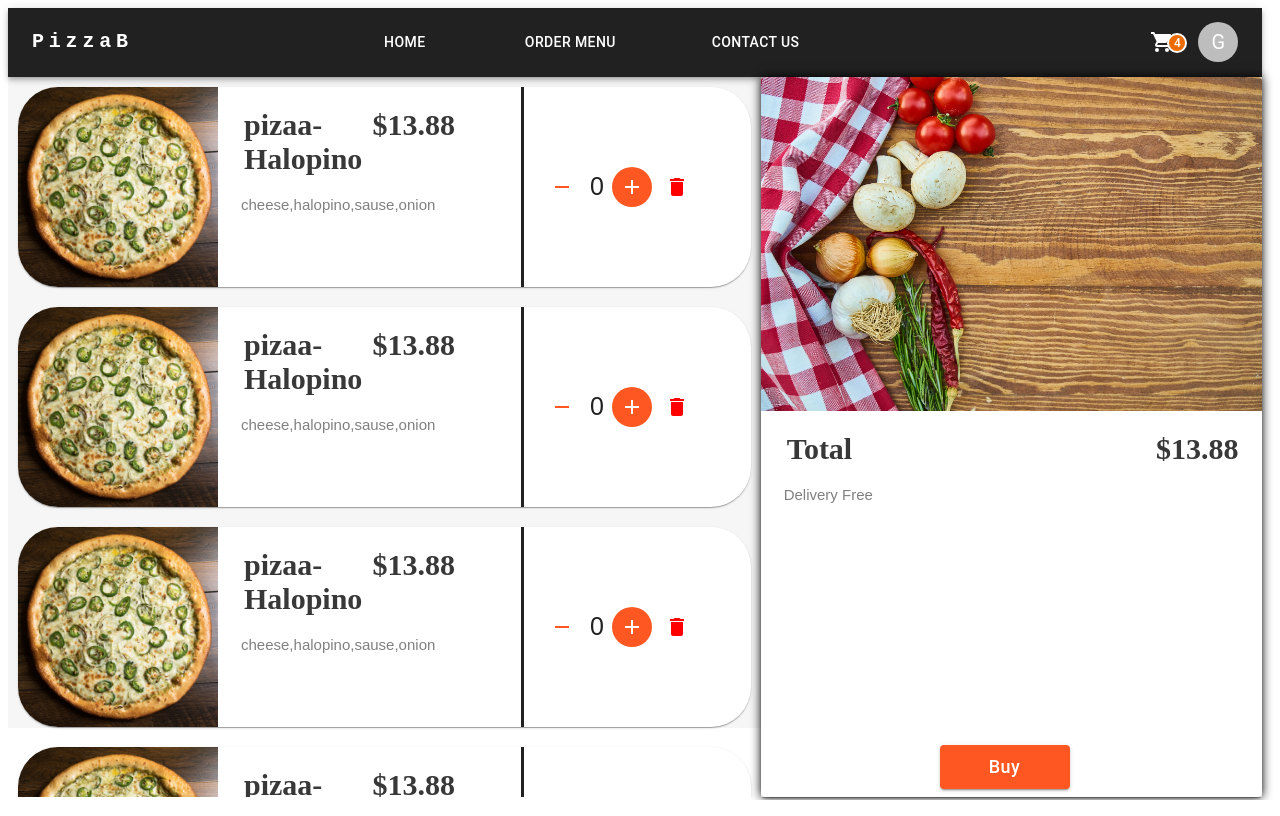
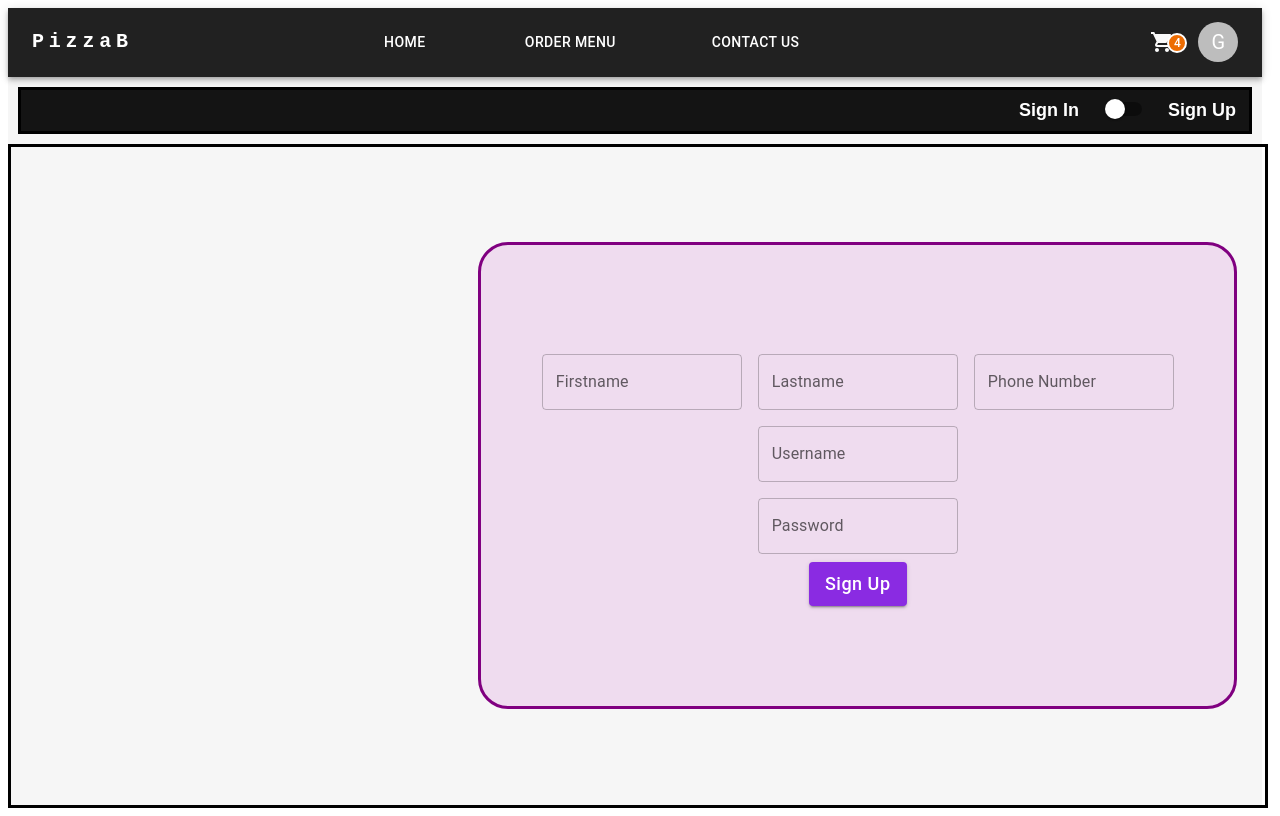
Before and after one commit to borhanimani/STD_Project_FrontEnd, a React (Vite) app in the folder front-end/: page / in a window 1280 px wide. Built offline with nearby package versions, Linux system fonts and the light colour scheme.

Commit message:
adding order page

```diff
--- a/front-end/src/App.jsx
+++ b/front-end/src/App.jsx
@@ -3,9 +3,11 @@ import './App.css'
 import HomePage from './pages/Home/Home.jsx'
 import MenuPage from './pages/Menu/Menu.jsx'
 import OrderPage from './pages/Order/Order.jsx'
+import SignPage from './pages/Signin-Signup/Sign.jsx'
 
 export default function app() {
     // return <HomePage />
     // return <MenuPage />
-    return <OrderPage />
+    // return <OrderPage />
+    return <SignPage />
 }
--- /dev/null
+++ b/front-end/src/pages/Signin-Signup/Sign.css
@@ -0,0 +1,101 @@
+.sign-page-container {
+    background-color: rgb(246, 246, 246);
+    /* background-image: url('/src/assets/pizza-4968645_1920.jpg'); */
+    background-size: cover;
+    display: flex;
+    flex-direction: column;
+    width: 98vw;
+    height: 100vh;
+    /* border: solid black; */
+    animation: fadeIn 0.25s;
+}
+
+@keyframes fadeIn {
+    from {
+        opacity: 0;
+    }
+
+    to {
+        opacity: 1;
+    }
+}
+
+.toolbar {
+    display: flex;
+    flex-direction: row;
+    width: 100%;
+}
+
+.sign-choice-toolbars {
+    background-color: rgb(20, 20, 20);
+    display: flex;
+    flex-direction: row;
+    justify-content: flex-end;
+    margin: 10px;
+    border: solid;
+}
+
+.text-box {
+    width: 75px;
+    font-size: 18px;
+    text-align: center;
+    font-family: sans-serif;
+    margin: 0px;
+    font-weight: bold;
+    color: rgb(255, 255, 255);
+}
+
+.sign-box {
+    display: flex;
+    flex-direction: row;
+    justify-content: space-around;
+    align-content: center;
+    align-items: center;
+    width: 100%;
+    height: 100%;
+    border: solid;
+}
+
+.sign-in-box {
+    background-color: rgb(252, 240, 235);
+    display: flex;
+    flex-direction: column;
+    align-content: center;
+    align-items: center;
+    justify-content: center;
+    border: solid orangered;
+    border-radius: 30px;
+    width: 30%;
+    height: 70%;
+    margin: 10px;
+
+}
+
+.sign-in-btn {
+    margin-top: 30px !important;
+}
+
+.sign-up{
+    background-color: rgb(239, 220, 239);
+    width:60% ;
+    height: 70%;
+    display: flex;
+    flex-direction: column;
+    justify-content: center;
+    align-content: center;
+    align-items: center;
+    border: solid purple;
+    border-radius: 30px;
+    margin: 10px;
+}
+
+.sign-up-btn{
+    background-color: blueviolet !important;
+}
+
+
+.sp-info-box {
+    display: flex;
+    flex-direction: row;
+    flex-wrap: wrap;
+}
--- /dev/null
+++ b/front-end/src/pages/Signin-Signup/Sign.jsx
@@ -0,0 +1,42 @@
+import './Sign.css'
+import { useState } from 'react'
+import { MyToolbar } from '/src/tools/Toolbar.jsx'
+import { BasicSwitches } from '/src/tools/Switch'
+import { FillColorBtn } from '../../tools/Button'
+import { SimpleTextField, PasswordTextField, NumberTextField } from '/src/tools/TextField'
+
+export default function SignPage() {
+
+    const [isSignin, setIsSignin] = useState('hidden')
+
+    function chagneVisibility() {
+        (isSignin === 'visible') ? setIsSignin('hidden') : setIsSignin('visible')
+        console.log(isSignin);
+    }
+
+    return <div className="sign-page-container">
+        <div className="toolbar"><MyToolbar /></div>
+        <div className='sign-choice-toolbars'>
+            <div className='text-box'>Sign In</div>
+            <BasicSwitches changed={chagneVisibility} />
+            <div className='text-box'>Sign Up</div>
+        </div>
+        <div className="sign-box">
+            <div className='sign-in-box ' style={{ visibility: isSignin }}>
+                <SimpleTextField label={'Username'} />
+                <PasswordTextField />
+                <FillColorBtn textValue={"Sign In"} clsName={'sign-in-btn'} />
+            </div>
+            <div className='sign-up'>
+                <div className='sp-info-box'>
+                    <SimpleTextField label={'Firstname'} />
+                    <SimpleTextField label={'Lastname'} />
+                    <NumberTextField />
+                </div>
+                <SimpleTextField label={'Username'} />
+                <PasswordTextField />
+                <FillColorBtn textValue={"Sign Up"} clsName={'sign-up-btn'} />
+            </div>
+        </div>
+    </div>
+}
--- /dev/null
+++ b/front-end/src/tools/Switch.jsx
@@ -0,0 +1,11 @@
+import * as React from 'react';
+import Switch from '@mui/material/Switch';
+
+const label = { inputProps: { 'aria-label': 'Switch demo' } };
+
+
+export function BasicSwitches({changed}) {
+    return (
+        <Switch {...label} color='warning' sx={{display:'flex',flexDirection:'row',justifyContent:'center'}} onChange={changed}/>
+    );
+  }
--- a/front-end/src/tools/TextField.jsx
+++ b/front-end/src/tools/TextField.jsx
@@ -24,3 +24,60 @@ export function MyTextAria() {
         </Box>
     );
 }
+
+export function SimpleTextField({label}) {
+    return (
+        <Box
+            component="form"
+            sx={{
+                '& .MuiTextField-root': { m: 1, width: '25ch' },
+            }}
+            noValidate
+            autoComplete="off"
+        >
+            <TextField
+                id="outlined-required"
+                label={label}
+            />
+        </Box>
+    );
+}
+
+export function PasswordTextField() {
+    return (
+        <Box
+            component="form"
+            sx={{
+                '& .MuiTextField-root': { m: 1, width: '25ch' },
+            }}
+            noValidate
+            autoComplete="off"
+        >
+            <TextField
+                id="outlined-password-input"
+                label="Password"
+                type="password"
+                autoComplete="current-password"
+            />
+        </Box>
+    );
+}
+
+export function NumberTextField() {
+    return (
+        <Box
+            component="form"
+            sx={{
+                '& .MuiTextField-root': { m: 1, width: '25ch' },
+            }}
+            noValidate
+            autoComplete="off"
+        >
+            <TextField
+                type='number'
+                id="outlined-required"
+                label="Phone Number"
+            />
+        </Box>
+    );
+}
```
Also changed, not shown: front-end/src/tools/Card.jsx (+0 -35 lines).
